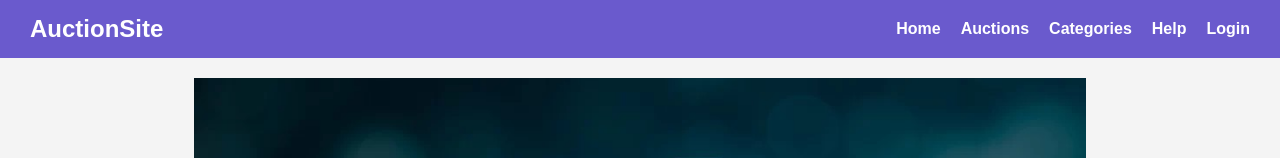
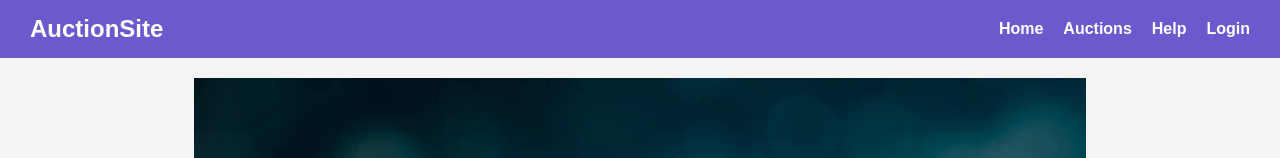
Before and after one commit to KavanaVS7/Auctionsite, a plain HTML site: page index.html in a window 1280 px wide. Shown: the top 158 px of the page. Drawn offline with Linux system fonts and the light colour scheme.

Commit message:
Update index.html

```diff
--- a/index.html
+++ b/index.html
@@ -16,7 +16,6 @@
     <ul>
       <li><a href="index.html" id="indexLink">Home</a></li>
       <li><a href="auctions.html" id="auctionsLink">Auctions</a></li>
-      <li><a href="categories.html" id="categoriesLink">Categories</a></li>
       <li><a href="help.html" id="helpLink">Help</a></li>
       <li><a href="login.html" id="loginLink">Login</a></li>
     </ul>
```
